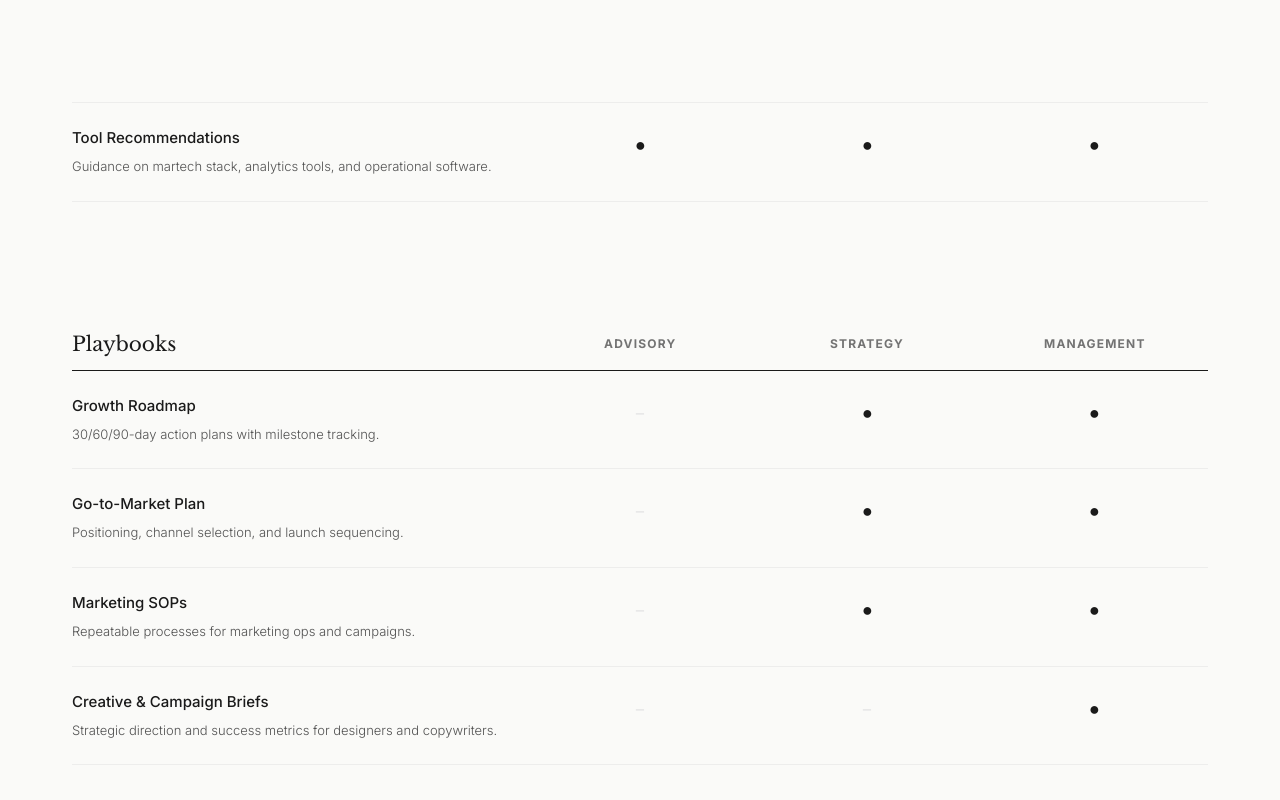
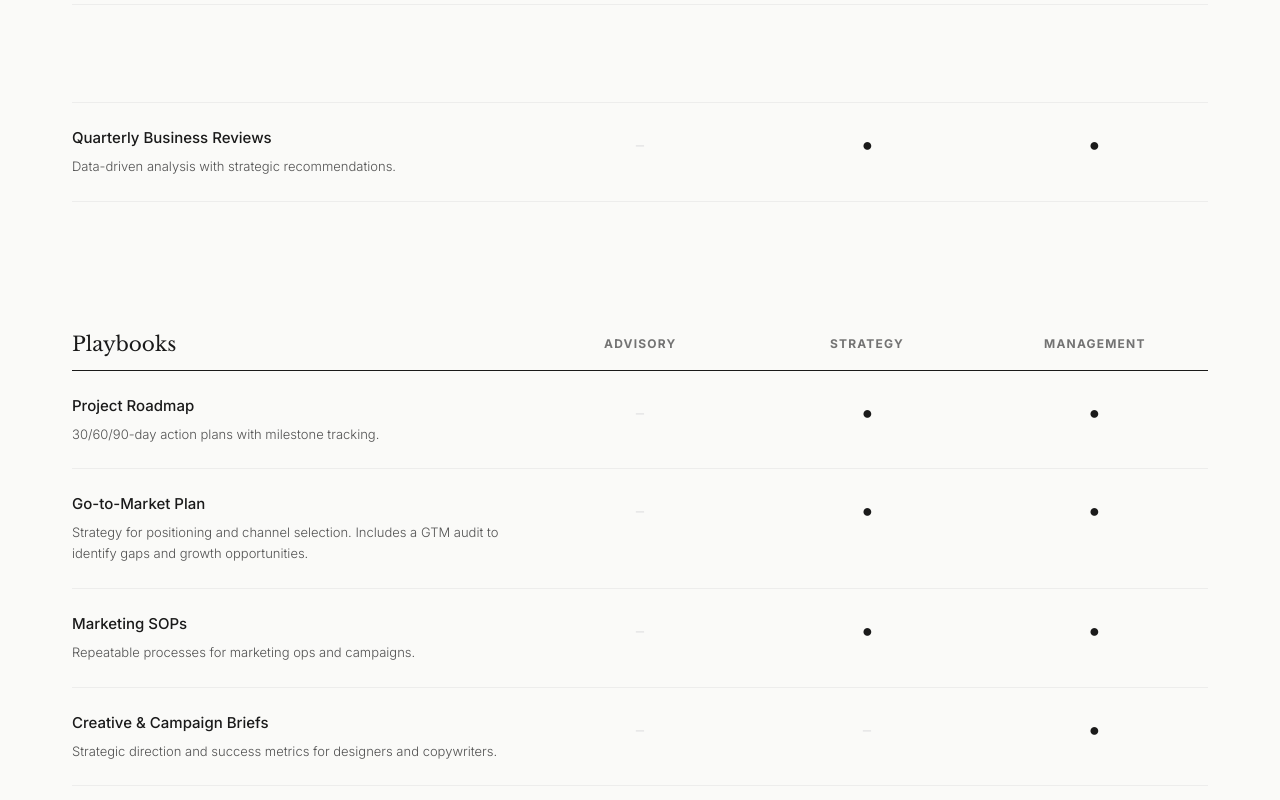
Before and after one commit to sullivan-street-projects/sullivan-street-website, a React (Vite) app: page / in a window 1280 px wide. Shown: the part 4880-5680 px from the top of the page. Built offline with nearby package versions, Linux system fonts and the light colour scheme.

Commit message:
docs(content): refine exclusive beauty club case study phrasing

```diff
--- a/src/CONTENT.md
+++ b/src/CONTENT.md
@@ -95,16 +95,15 @@ subtitle: Growth Leadership
 description: For leaders who need ownership. We become your growth department. We build and lead your marketing team, manage agencies and vendors, and own performance.
 
 ### Comparison Categories
-- **Partner Services**
-  - Guidance
-    - Strategic Coaching: Strategy calls to review progress, troubleshoot issues, and align on priorities.
+- **Guidance**
+  - Strategic Coaching: Strategy calls to review progress, troubleshoot issues, and align on priorities. (Bi-weekly for Advisory)
+  - Vendor Guidance: Recommendations on agency/contractor selection, negotiation, and management.
+  - Tool Recommendations: Guidance on martech stack, analytics tools, and operational software.
   - Growth Model: Forecasting, budget modeling, and unit economics.
   - Quarterly Business Reviews: Data-driven analysis with strategic recommendations.
-  - Vendor Guidance: Recommendations on agency/contractor selection, negotiation, and management.
-  - Tool Recommendations: Guidance on martech stack, analytics tools, and operational software.
 - **Playbooks**
-  - Growth Roadmap: 30/60/90-day action plans with milestone tracking.
-  - Go-to-Market Plan: Positioning, channel selection, and launch sequencing.
+  - Project Roadmap: 30/60/90-day action plans with milestone tracking.
+  - Go-to-Market Plan: Strategy for positioning and channel selection. Includes a GTM audit to identify gaps and growth opportunities.
   - Marketing SOPs: Repeatable processes for marketing ops and campaigns.
   - Creative & Campaign Briefs: Strategic direction and success metrics for designers and copywriters.
 - **Execution**
@@ -118,7 +117,7 @@ description: For leaders who need ownership. We become your growth department. W
 
 ## Partner Outcomes
 outcomes:
-  - metric: From flat to +30% in 90 days. Omnichannel growth strategy for a mature beauty brand.
+  - metric: From flat to consistent +30% growth in 90 days. Omni-channel management delivered for a luxury beauty and skincare retailer.
     client: Exclusive Beauty Club
   - metric: Zero to market in eight weeks. Introducing the first AI-driven marketplace for verified Salesforce talent.
     client: Cloud Club
--- a/src/constants/index.js
+++ b/src/constants/index.js
@@ -66,7 +66,7 @@ export const CAPABILITIES = [
 export const PARTNER_OUTCOMES = [
   {
     id: 1,
-    metric: "From flat to +30% in 90 days. Omnichannel growth strategy for a mature beauty brand.",
+    metric: "From flat to consistent +30% growth in 90 days. Omni-channel management delivered for a luxury beauty and skincare retailer.",
     client: "Exclusive Beauty Club"
   },
   {
@@ -104,9 +104,23 @@ export const COMPARISON_DATA = [
       {
         name: 'Strategic Coaching',
         description: 'Strategy calls to review progress, troubleshoot issues, and align on priorities.',
-        advisory: 'Monthly',
+        advisory: 'Bi-weekly',
         strategy: 'Weekly',
         management: 'Daily'
+      },
+      {
+        name: 'Vendor Guidance',
+        description: 'Recommendations on agency/contractor selection, negotiation, and management.',
+        advisory: true,
+        strategy: true,
+        management: true
+      },
+      {
+        name: 'Tool Recommendations',
+        description: 'Guidance on martech stack, analytics tools, and operational software.',
+        advisory: true,
+        strategy: true,
+        management: true
       },
       {
         name: 'Growth Model',
@@ -122,27 +136,13 @@ export const COMPARISON_DATA = [
         strategy: true,
         management: true
       },
-      {
-        name: 'Vendor Guidance',
-        description: 'Recommendations on agency/contractor selection, negotiation, and management.',
-        advisory: true,
-        strategy: true,
-        management: true
-      },
-      {
-        name: 'Tool Recommendations',
-        description: 'Guidance on martech stack, analytics tools, and operational software.',
-        advisory: true,
-        strategy: true,
-        management: true
-      },
     ]
   },
   {
     category: 'Playbooks',
     features: [
       {
-        name: 'Growth Roadmap',
+        name: 'Project Roadmap',
         description: '30/60/90-day action plans with milestone tracking.',
         advisory: false,
         strategy: true,
@@ -150,7 +150,7 @@ export const COMPARISON_DATA = [
       },
       {
         name: 'Go-to-Market Plan',
-        description: 'Positioning, channel selection, and launch sequencing.',
+        description: 'Strategy for positioning and channel selection. Includes a GTM audit to identify gaps and growth opportunities.',
         advisory: false,
         strategy: true,
         management: true
```
